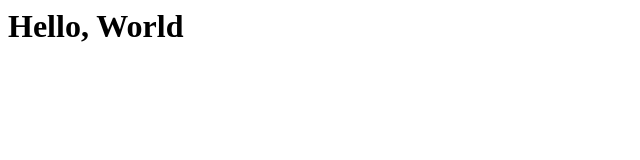
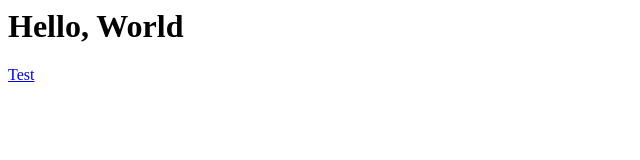
Before and after one commit to abdulrahmanraufu-web/helloworld, a plain HTML site: page index.html in a window 1280 px wide. Shown: the full height of the page, 0-640 px from the left. Drawn offline with Linux system fonts and the light colour scheme.

Commit message:
Update index.html

```diff
--- a/index.html
+++ b/index.html
@@ -1 +1,2 @@
 <h1>Hello, World</h1>
+<a href="Test.html">Test</a>
```
